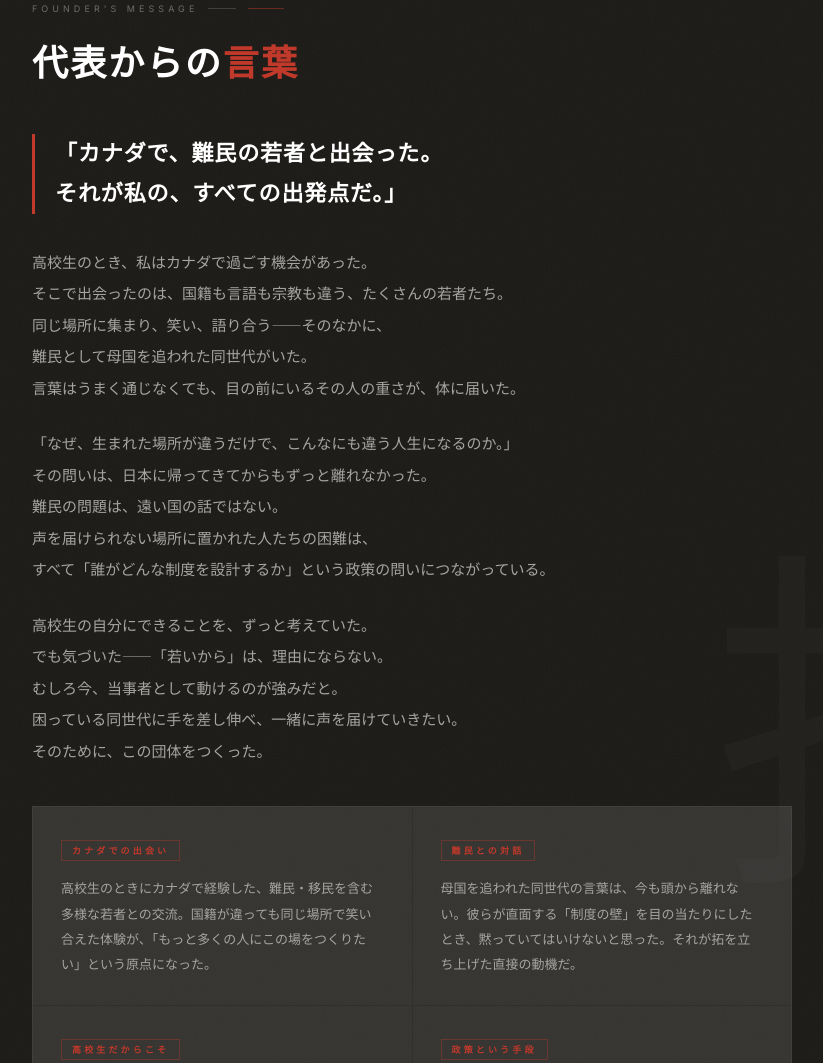
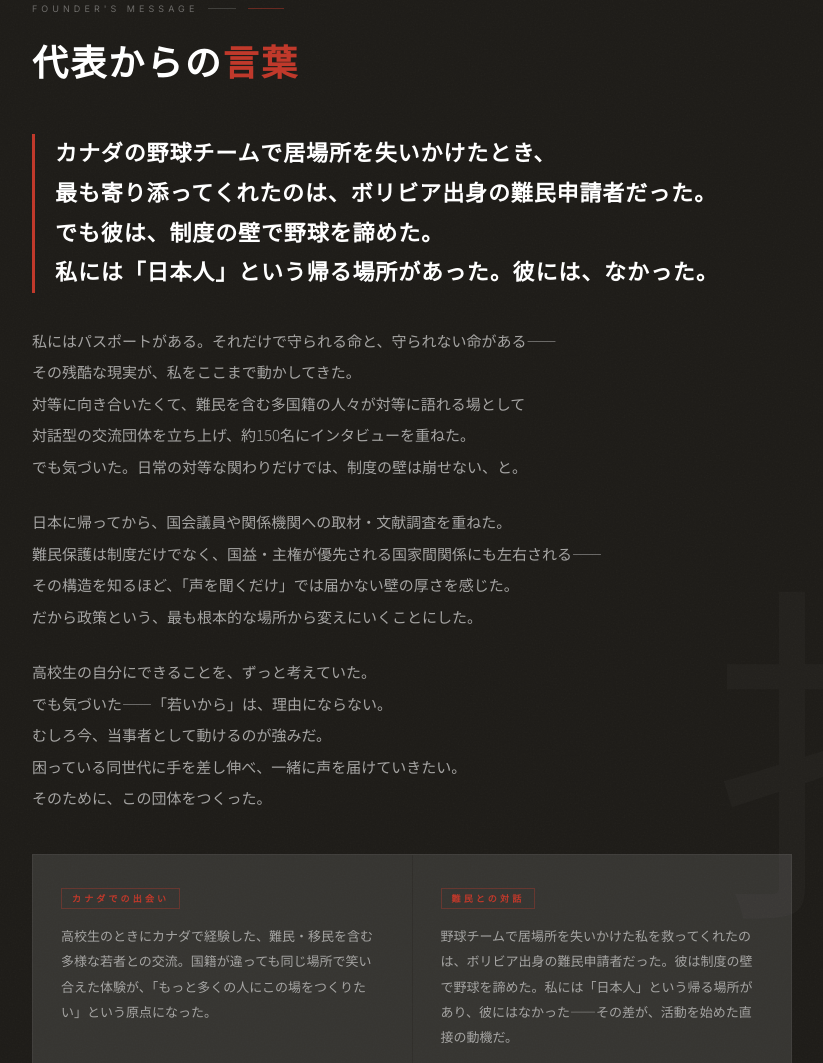
Before and after one commit to koma2thewata910-lab/taku, a plain HTML site: page index.html in a window 1280 px wide. Shown: the part 6116-7179 px from the top of the page, without its empty margins (228-1051 px from the left). Drawn offline with Linux system fonts and the light colour scheme; a web font is replaced by a local one.

Commit message:
Incorporate personal essay into founder's message (A+C)
- リード: 野球チーム・ボリビア難民・パスポートの対比
- 本文: 150名インタビュー・対話型団体設立・制度の壁の実感
- グリッド「難民との対話」: 具体的エピソードに差し替え

Co-Authored-By: Claude Sonnet 4.6 <noreply@anthropic.com>

```diff
--- a/index.html
+++ b/index.html
@@ -1414,25 +1414,24 @@
       </p>
       <h2 class="founders-word-title">代表からの<em>言葉</em></h2>
       <div class="founders-word-body">
-        <p class="founders-quote-lead">「カナダで、難民の若者と出会った。<br>それが私の、すべての出発点だ。」</p>
+        <p class="founders-quote-lead">カナダの野球チームで居場所を失いかけたとき、<br>最も寄り添ってくれたのは、ボリビア出身の難民申請者だった。<br>でも彼は、制度の壁で野球を諦めた。<br>私には「日本人」という帰る場所があった。彼には、なかった。</p>
         <p class="founders-quote-body">
-          高校生のとき、私はカナダで過ごす機会があった。<br>
-          そこで出会ったのは、国籍も言語も宗教も違う、たくさんの若者たち。<br>
-          同じ場所に集まり、笑い、語り合う——そのなかに、<br>
-          難民として母国を追われた同世代がいた。<br>
-          言葉はうまく通じなくても、目の前にいるその人の重さが、体に届いた。
+          私にはパスポートがある。それだけで守られる命と、守られない命がある——<br>
+          その残酷な現実が、私をここまで動かしてきた。<br>
+          対等に向き合いたくて、難民を含む多国籍の人々が対等に語れる場として<br>
+          対話型の交流団体を立ち上げ、約150名にインタビューを重ねた。<br>
+          でも気づいた。日常の対等な関わりだけでは、制度の壁は崩せない、と。
         </p>
         <p class="founders-quote-body">
-          「なぜ、生まれた場所が違うだけで、こんなにも違う人生になるのか。」<br>
-          その問いは、日本に帰ってきてからもずっと離れなかった。<br>
-          難民の問題は、遠い国の話ではない。<br>
-          声を届けられない場所に置かれた人たちの困難は、<br>
-          すべて「誰がどんな制度を設計するか」という政策の問いにつながっている。
+          日本に帰ってから、国会議員や関係機関への取材・文献調査を重ねた。<br>
+          難民保護は制度だけでなく、国益・主権が優先される国家間関係にも左右される——<br>
+          その構造を知るほど、「声を聞くだけ」では届かない壁の厚さを感じた。<br>
+          だから政策という、最も根本的な場所から変えにいくことにした。
         </p>
         <p class="founders-quote-body">
           高校生の自分にできることを、ずっと考えていた。<br>
           でも気づいた——「若いから」は、理由にならない。<br>
-          むしろ今、当事者として動けるのが強みだと。<br>
+          むしろ今、当事者として動けるのが強みだ。<br>
           困っている同世代に手を差し伸べ、一緒に声を届けていきたい。<br>
           そのために、この団体をつくった。
         </p>
@@ -1444,7 +1443,7 @@
           </div>
           <div class="founders-domain-item">
             <span class="founders-domain-label">難民との対話</span>
-            <p>母国を追われた同世代の言葉は、今も頭から離れない。彼らが直面する「制度の壁」を目の当たりにしたとき、黙っていてはいけないと思った。それが拓を立ち上げた直接の動機だ。</p>
+            <p>野球チームで居場所を失いかけた私を救ってくれたのは、ボリビア出身の難民申請者だった。彼は制度の壁で野球を諦めた。私には「日本人」という帰る場所があり、彼にはなかった——その差が、活動を始めた直接の動機だ。</p>
           </div>
           <div class="founders-domain-item">
             <span class="founders-domain-label">高校生だからこそ</span>
```
